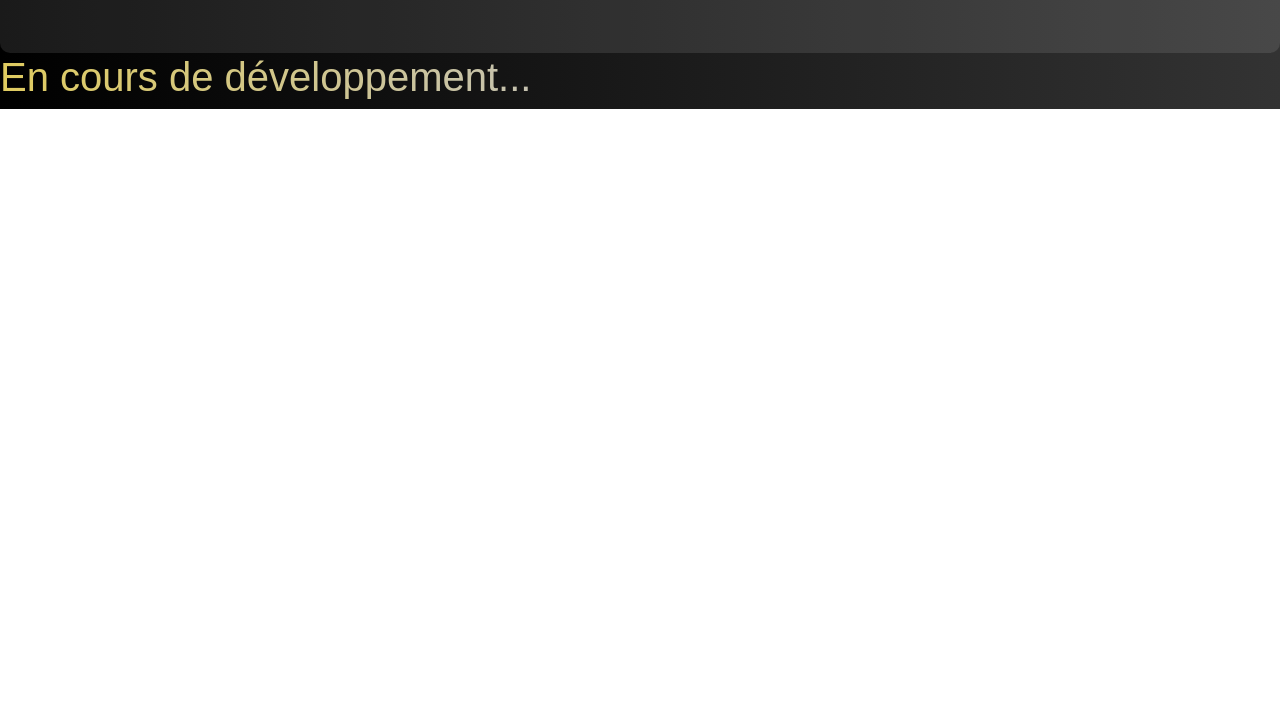
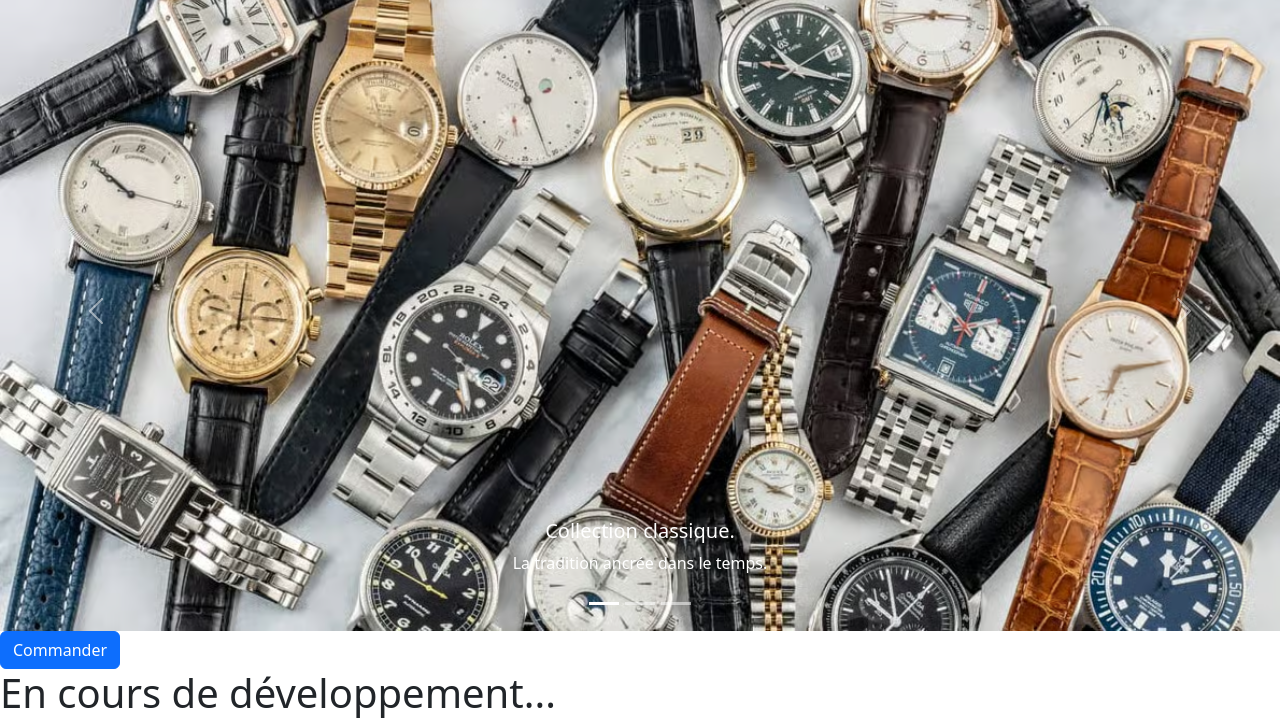
Before and after one commit to Sergi1480/Watch, a plain HTML site: page watch.html in a window 1280 px wide. Shown: the part 827-1552 px from the top of the page. Before the commit the page ends 936 px from the top, so only its background shows below. Drawn offline with nearby package versions, Linux system fonts and the light colour scheme; a web font is replaced by a local one.

Commit message:
Update watch.html with new content and styles

```diff
--- a/index.html
+++ b/watch.html
@@ -9,7 +9,7 @@
        <script src= "watch.js"> </script>
         <script src="https://kit.fontawesome.com/548f5098d2.js" crossorigin="anonymous"></script>
    <link href="https://fonts.cdnfonts.com/css/wathenda-signature-2" rel="stylesheet">
- <link rel ="stylesheet" href="index.css">
+ <link rel ="stylesheet" href="watch.css">
         <title>Watch</title>
 
     </head>
@@ -90,6 +90,7 @@
         <h5> Collection luxe. </h5>
         <p> L'élégance incarnée dans chaque détail.</p>
       </div>
+
     </div>
 
      <!-- BOUTONS DE NAVIGATION -->
@@ -104,8 +105,7 @@
 
   </div>
  </div>
-
-
+<button class="btn btn-primary" id="btn-commander"> Commander </button>
 <h1> En cours de développement... </h1>
 
 
```
